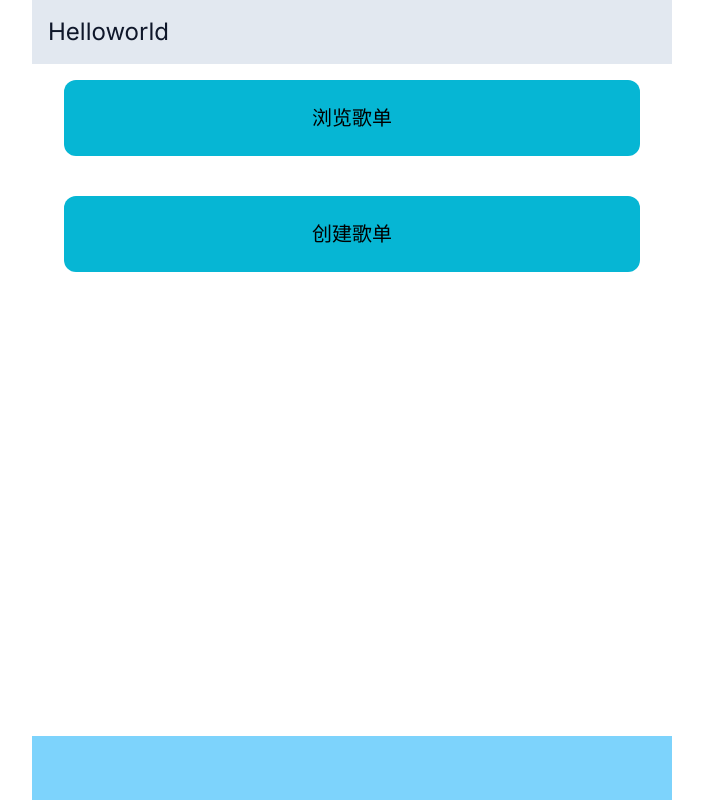
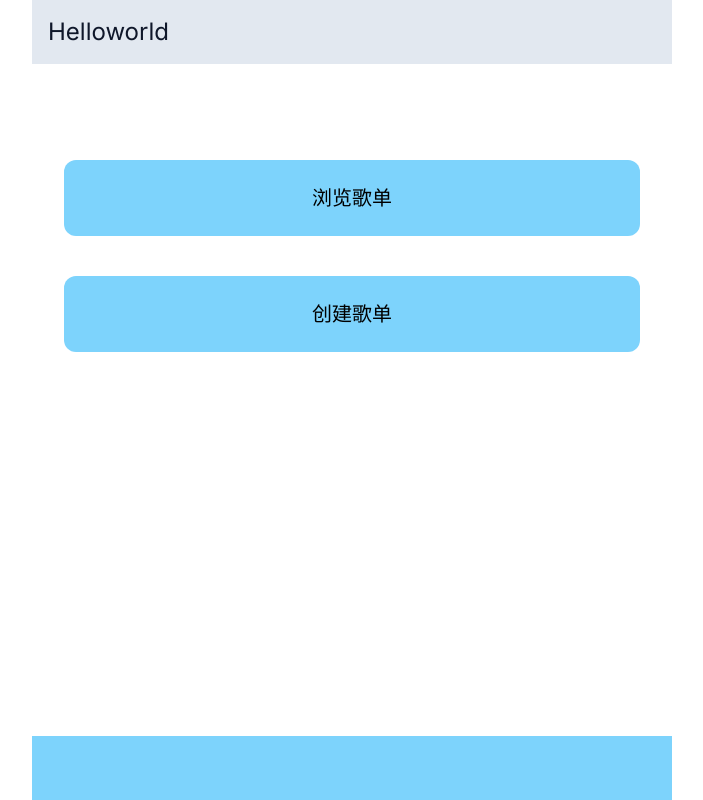
Before and after one commit to lilei105/WorshipSongbook, a Next.js app: page / in a window 1280 px wide. Shown: the whole page, without its empty margins (288-991 px from the left). Built offline with nearby package versions, Linux system fonts and the light colour scheme.

Commit message:
首页样式修改

```diff
--- a/src/app/page.js
+++ b/src/app/page.js
@@ -8,12 +8,12 @@ export default function Home() {
     <div>
       <Headline title="Helloworld" />
 
-      <div className="text-center text-xl py-20">
+      <div className="text-center text-xl pt-40 py-20">
         <Link href={'/calendar'}>
-          <div className="bg-cyan-500 p-6  mx-8 rounded-xl ">浏览歌单</div>
+          <div className="bg-sky-300 p-6  mx-8 rounded-xl ">浏览歌单</div>
         </Link>
 
-        <div className="bg-cyan-500 p-6 mt-10 mx-8 rounded-xl ">创建歌单</div>
+        <div className="bg-sky-300 p-6 mt-10 mx-8 rounded-xl ">创建歌单</div>
       </div>
 
       <Footer title="&nbsp; " />
```
